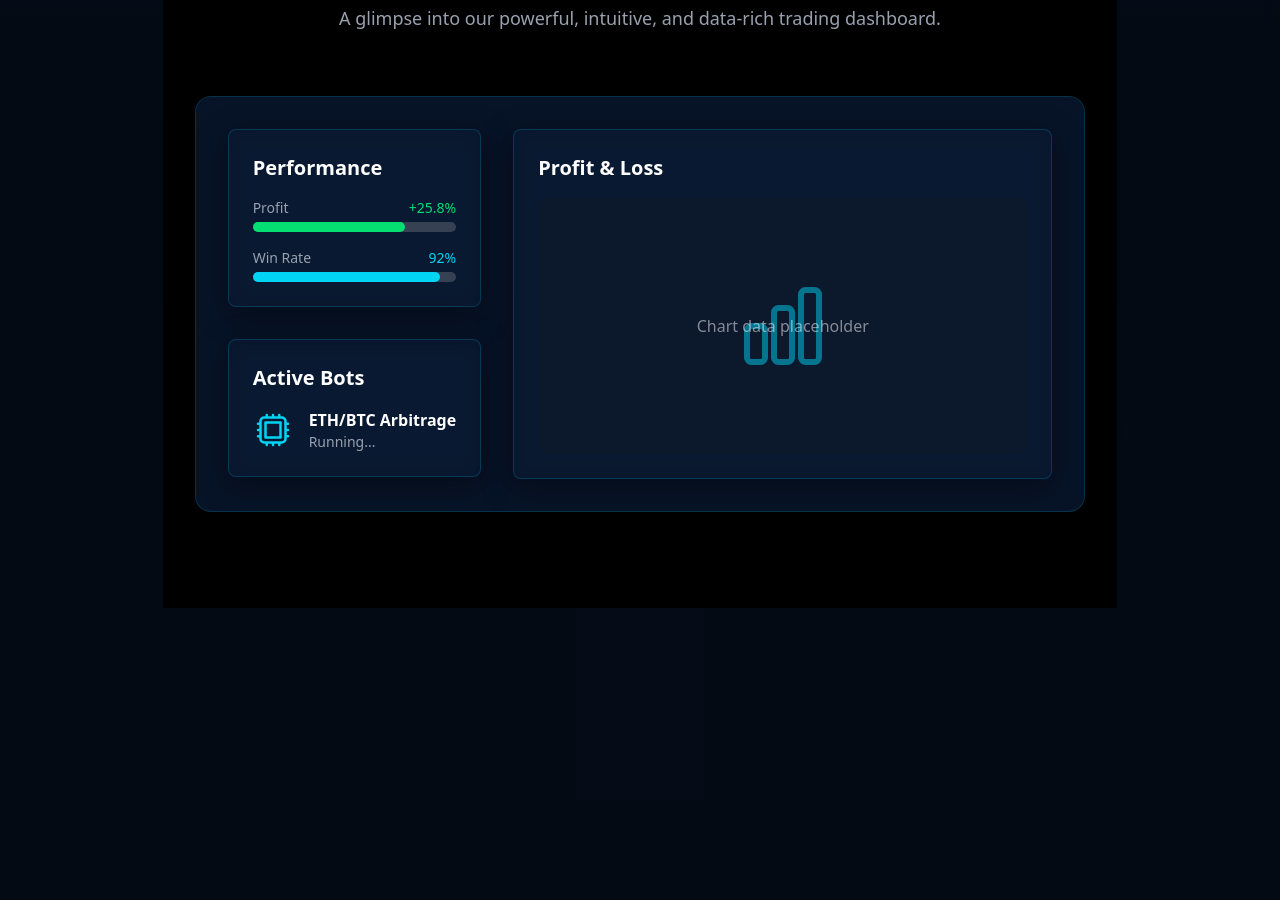
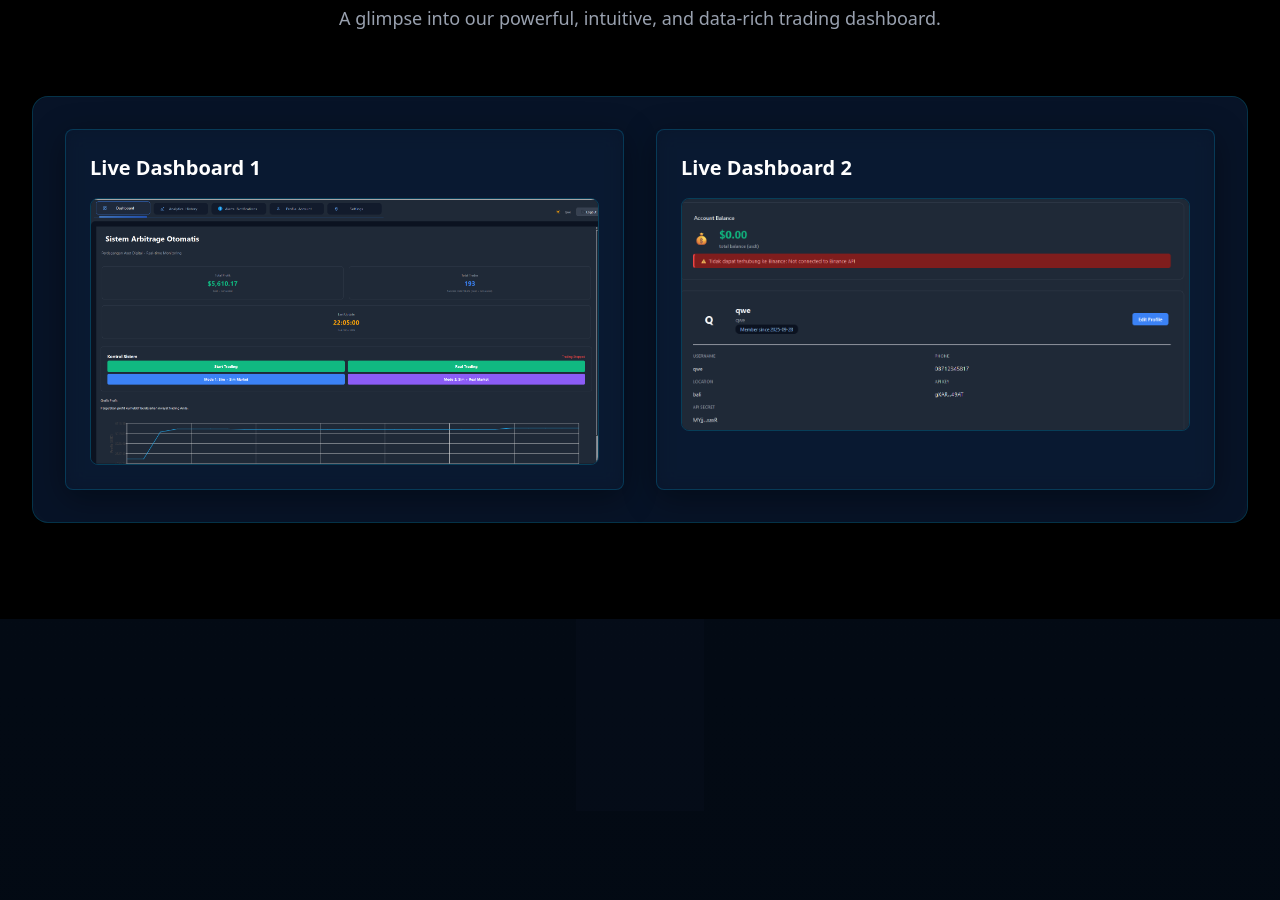
Before and after one commit to EXNicho/landingpage, a Next.js app: page / in a window 1280 px wide. Shown: the part 1700-2600 px from the top of the page. Built offline with nearby package versions, Linux system fonts and the light colour scheme.

Commit message:
nambah image

```diff
--- a/app/components/DashboardPreview.tsx
+++ b/app/components/DashboardPreview.tsx
@@ -1,4 +1,5 @@
 import React from 'react';
+import Image from 'next/image'; // Import Image component
 import { ChartBarIcon, CpuChipIcon, ShieldCheckIcon } from '@heroicons/react/24/outline';
 
 const DashboardPreview = () => {
@@ -13,50 +14,32 @@ const DashboardPreview = () => {
         </div>
         <div className="relative rounded-2xl glassmorphism p-8">
           <div className="absolute top-0 left-0 w-full h-full bg-blue-900/10 rounded-2xl" />
-          <div className="relative grid md:grid-cols-3 gap-8">
-            {/* Left Panel */}
-            <div className="md:col-span-1 space-y-8">
-              <div className="glassmorphism p-6 rounded-lg">
-                <h3 className="text-xl font-bold text-white mb-4">Performance</h3>
-                <div className="space-y-4">
-                  <div>
-                    <div className="flex justify-between text-sm text-gray-400">
-                      <span>Profit</span>
-                      <span className="text-green-400">+25.8%</span>
-                    </div>
-                    <div className="w-full bg-gray-700 rounded-full h-2.5 mt-1">
-                      <div className="bg-green-400 h-2.5 rounded-full w-[75%]"></div>
-                    </div>
-                  </div>
-                  <div>
-                    <div className="flex justify-between text-sm text-gray-400">
-                      <span>Win Rate</span>
-                      <span className="text-cyan-400">92%</span>
-                    </div>
-                    <div className="w-full bg-gray-700 rounded-full h-2.5 mt-1">
-                      <div className="bg-cyan-400 h-2.5 rounded-full w-[92%]"></div>
-                    </div>
-                  </div>
-                </div>
-              </div>
-              <div className="glassmorphism p-6 rounded-lg">
-                <h3 className="text-xl font-bold text-white mb-4">Active Bots</h3>
-                <div className="flex items-center space-x-4">
-                  <CpuChipIcon className="h-10 w-10 text-cyan-400" />
-                  <div >
-                    <p className="text-white font-bold">ETH/BTC Arbitrage</p>
-                    <p className="text-gray-400 text-sm">Running...</p>
-                  </div>
-                </div>
+            <div className="relative grid md:grid-cols-2 gap-8">
+            {/* Main Panel */}
+            <div className="md:col-span-1 glassmorphism p-6 rounded-lg overflow-hidden">
+              <h3 className="text-xl font-bold text-white mb-4">Live Dashboard 1</h3>
+              <div className="w-full h-auto rounded-lg flex flex-col gap-4">
+                <Image
+                  src="/beranda.png"
+                  alt="Dashboard Preview 1"
+                  width={1200}
+                  height={800}
+                  layout="responsive"
+                  className="rounded-lg border border-cyan-400/20"
+                />
               </div>
             </div>
-
-            {/* Main Panel */}
-            <div className="md:col-span-2 glassmorphism p-6 rounded-lg">
-              <h3 className="text-xl font-bold text-white mb-4">Profit & Loss</h3>
-              <div className="w-full h-64 bg-gray-900/50 rounded-lg flex items-center justify-center">
-                <ChartBarIcon className="h-24 w-24 text-cyan-400/50" />
-                <p className="absolute text-white/50">Chart data placeholder</p>
+            <div className="md:col-span-1 glassmorphism p-6 rounded-lg overflow-hidden">
+              <h3 className="text-xl font-bold text-white mb-4">Live Dashboard 2</h3>
+              <div className="w-full h-auto rounded-lg flex flex-col gap-4">
+                <Image
+                  src="/editprofile.png"
+                  alt="Dashboard Preview 2"
+                  width={1200}
+                  height={800}
+                  layout="responsive"
+                  className="rounded-lg border border-cyan-400/20"
+                />
               </div>
             </div>
           </div>
```
Also changed, not shown: public/beranda.png (added), public/editprofile.png (added).
